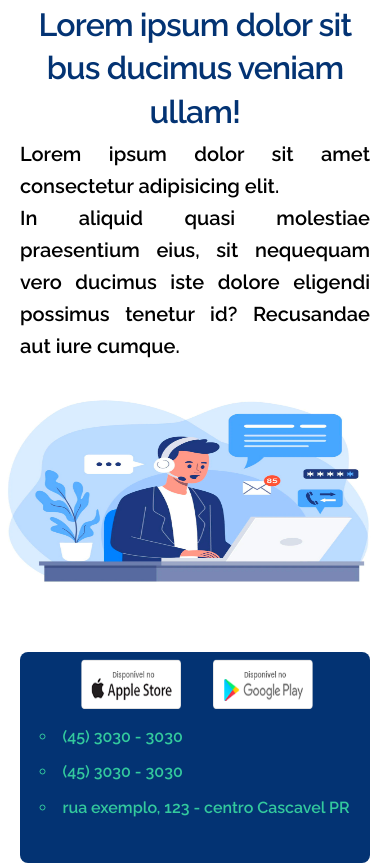
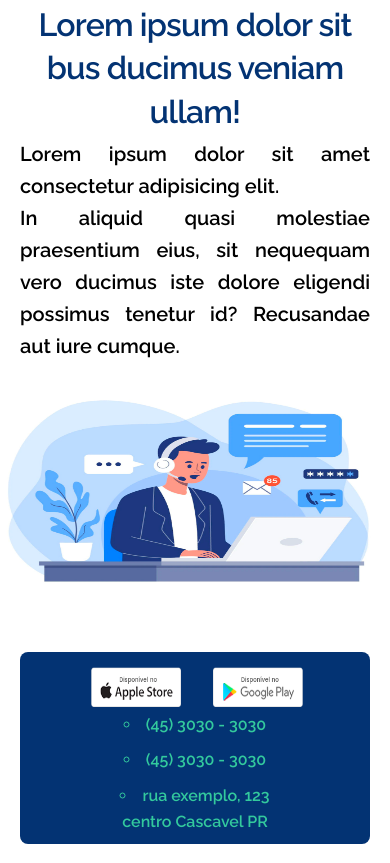
Before and after one commit to MichaelMoranis/landing-page, a plain HTML site: page index.html in a window 390 px wide. Shown: the part 3698-4561 px from the top of the page. Drawn offline with Linux system fonts and the light colour scheme.

Commit message:
footer alterado

```diff
--- a/index.html
+++ b/index.html
@@ -199,7 +199,7 @@
         <ul>
           <li>(45) 3030 - 3030</li>
           <li>(45) 3030 - 3030</li>
-          <li>rua exemplo, 123 - centro Cascavel PR</li>
+          <li>rua exemplo, 123 <br> centro Cascavel PR</li>
         </ul>
       </footer>
    </main>
--- a/style.css
+++ b/style.css
@@ -499,9 +499,18 @@ ul {
     footer {
         display: flex;
         flex-direction: column;
-        height: 25vh;
+        height: 100%;
         width: 100%;
         margin: 0;
+    }
+    .foot-img {
+        height: 40px;
+        width: 90px;
+        margin-bottom: -20;
+    }
+    ul {
+        margin: 0 auto;
+        text-align: center;
     }
     .interaction {
         display: none;
@@ -522,3 +531,15 @@ ul {
         display: none;
     }
 }
+@media (max-width: 668px) {
+    footer {
+        height: 100%;
+        width: 100%;
+    }
+    .foot-img {
+        margin-top: 2rem;
+    }
+    ul {
+        margin-top: 1rem;
+    }
+}
```
